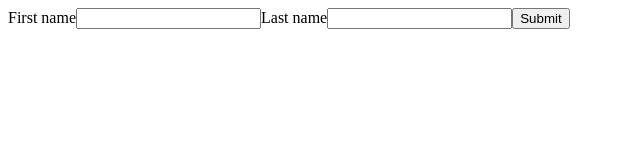
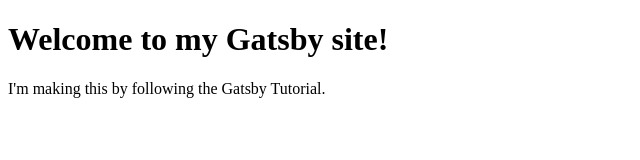
Before and after one commit to MGLeyda/Lab-3, a Gatsby site: page / in a window 1280 px wide. Shown: the whole page, without its empty margins (0-640 px from the left). Built offline with nearby package versions, Linux system fonts and the light colour scheme; Gatsby itself is replaced by a stand-in of ours.

Commit message:
hello world

```diff
--- a/src/pages/index.js
+++ b/src/pages/index.js
@@ -1,40 +1,14 @@
-import React from "react"
-export default class IndexPage extends React.Component {
-  state = {
-    firstName: "",
-    lastName: "",
-  }
-  handleInputChange = event => {
-    const target = event.target
-    const value = target.value
-    const name = target.name
-    this.setState({
-      [name]: value,
-    })
-  }
-  render() {
-    return (
-      <form>
-        <label>
-          First name
-          <input
-            type="text"
-            name="firstName"
-            value={this.state.firstName}
-            onChange={this.handleInputChange}
-          />
-        </label>
-        <label>
-          Last name
-          <input
-            type="text"
-            name="lastName"
-            value={this.state.lastName}
-            onChange={this.handleInputChange}
-          />
-        </label>
-        <button type="submit">Submit</button>
-      </form>
-    )
-  }
+// Step 1: Import React
+import * as React from 'react'
+// Step 2: Define your component
+const IndexPage = () => {
+  return (
+    <main>
+      <title>Home Page</title>
+      <h1>Welcome to my Gatsby site!</h1>
+      <p>I'm making this by following the Gatsby Tutorial.</p>
+    </main>
+  )
 }
+// Step 3: Export your component
+export default IndexPage
```
